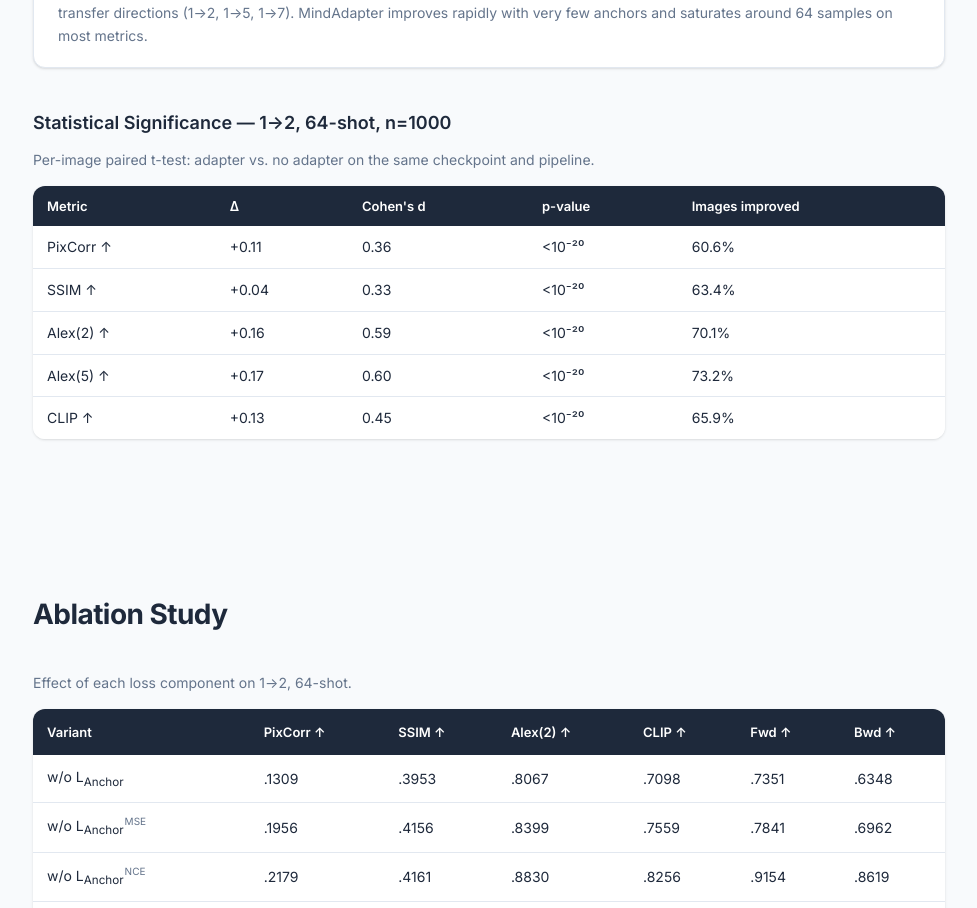
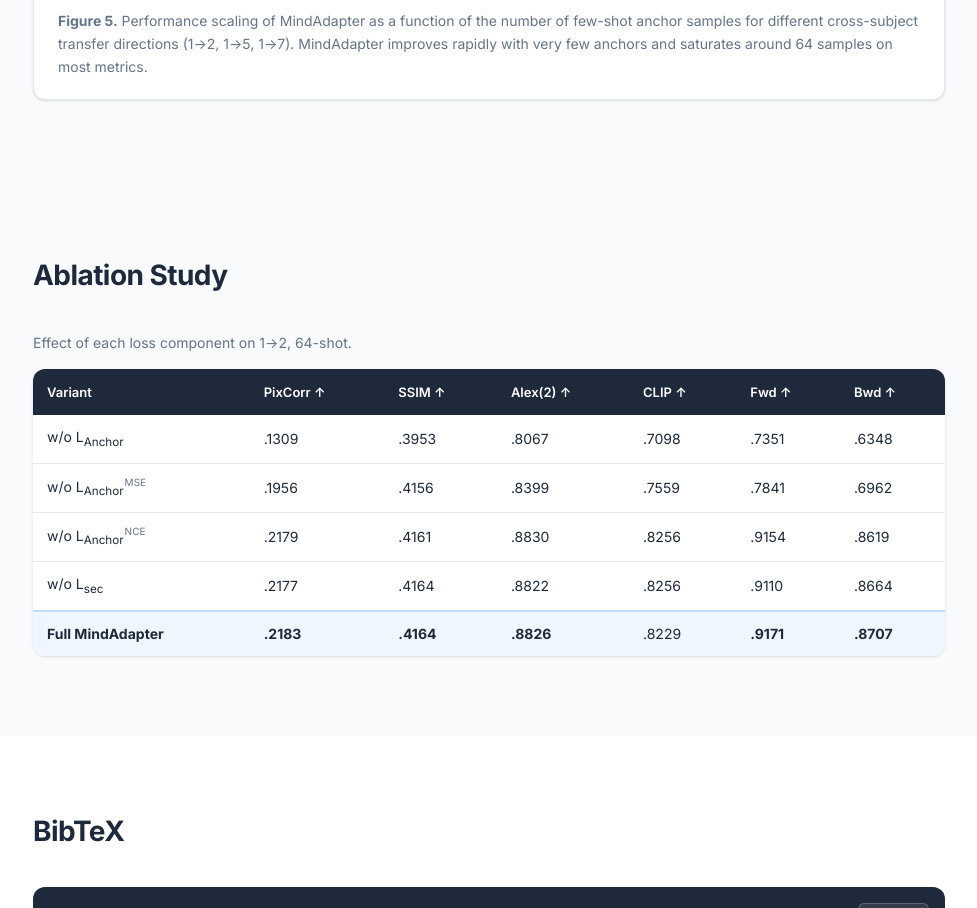
Before and after one commit to JXLiu-AI/MindAdapter, a plain HTML site: page index.html in a window 1280 px wide. Shown: the part 5337-6245 px from the top of the page, without its empty margins (151-1128 px from the left). Drawn offline with Linux system fonts and the light colour scheme.

Commit message:
Strip line numbers from figures, link Jiaxiang Liu to Scholar, remove statistical-significance table

```diff
--- a/index.html
+++ b/index.html
@@ -32,7 +32,7 @@
     <!-- Authors -->
     <div class="authors">
       <span class="author">
-        <a href="mailto:liujiaxiang@gdiist.cn">Jiaxiang Liu</a><sup>1</sup>
+        <a href="https://scholar.google.com.hk/citations?user=LLVGPzcAAAAJ&hl=zh-CN" target="_blank" rel="noopener">Jiaxiang Liu</a><sup>1</sup>
       </span>
       <span class="author">
         <a href="mailto:dujiawei@u.nus.edu">Jiawei Du</a><sup>2</sup>
@@ -261,28 +261,6 @@
       </p>
     </div>
 
-    <h3 class="subsection-title">Statistical Significance — 1→2, 64-shot, n=1000</h3>
-    <p class="table-caption">Per-image paired t-test: adapter vs. no adapter on the same checkpoint and pipeline.</p>
-    <div class="table-wrap">
-      <table class="result-table compact">
-        <thead>
-          <tr>
-            <th>Metric</th>
-            <th>Δ</th>
-            <th>Cohen's d</th>
-            <th>p-value</th>
-            <th>Images improved</th>
-          </tr>
-        </thead>
-        <tbody>
-          <tr><td>PixCorr ↑</td><td>+0.11</td><td>0.36</td><td>&lt;10⁻²⁰</td><td>60.6%</td></tr>
-          <tr><td>SSIM ↑</td><td>+0.04</td><td>0.33</td><td>&lt;10⁻²⁰</td><td>63.4%</td></tr>
-          <tr><td>Alex(2) ↑</td><td>+0.16</td><td>0.59</td><td>&lt;10⁻²⁰</td><td>70.1%</td></tr>
-          <tr><td>Alex(5) ↑</td><td>+0.17</td><td>0.60</td><td>&lt;10⁻²⁰</td><td>73.2%</td></tr>
-          <tr><td>CLIP ↑</td><td>+0.13</td><td>0.45</td><td>&lt;10⁻²⁰</td><td>65.9%</td></tr>
-        </tbody>
-      </table>
-    </div>
   </div>
 </section>
 
```
Also changed, not shown: static/images/fig2_overview.png, static/images/fig3_dualstream.png, static/images/fig4_qualitative.png, static/images/fig5_shot_scaling.png, static/images/fig6_mindeye2_compare.png, static/images/fig7_shot_qualitative.png.
